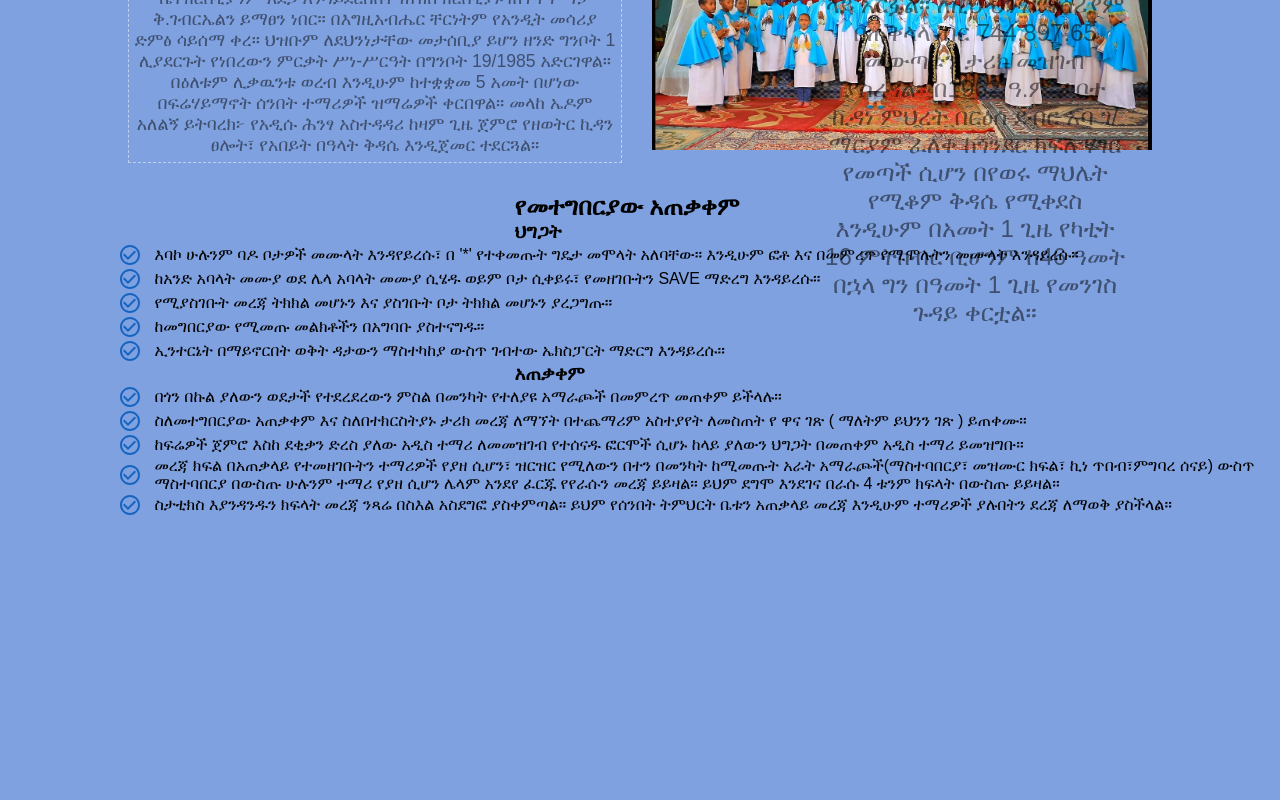
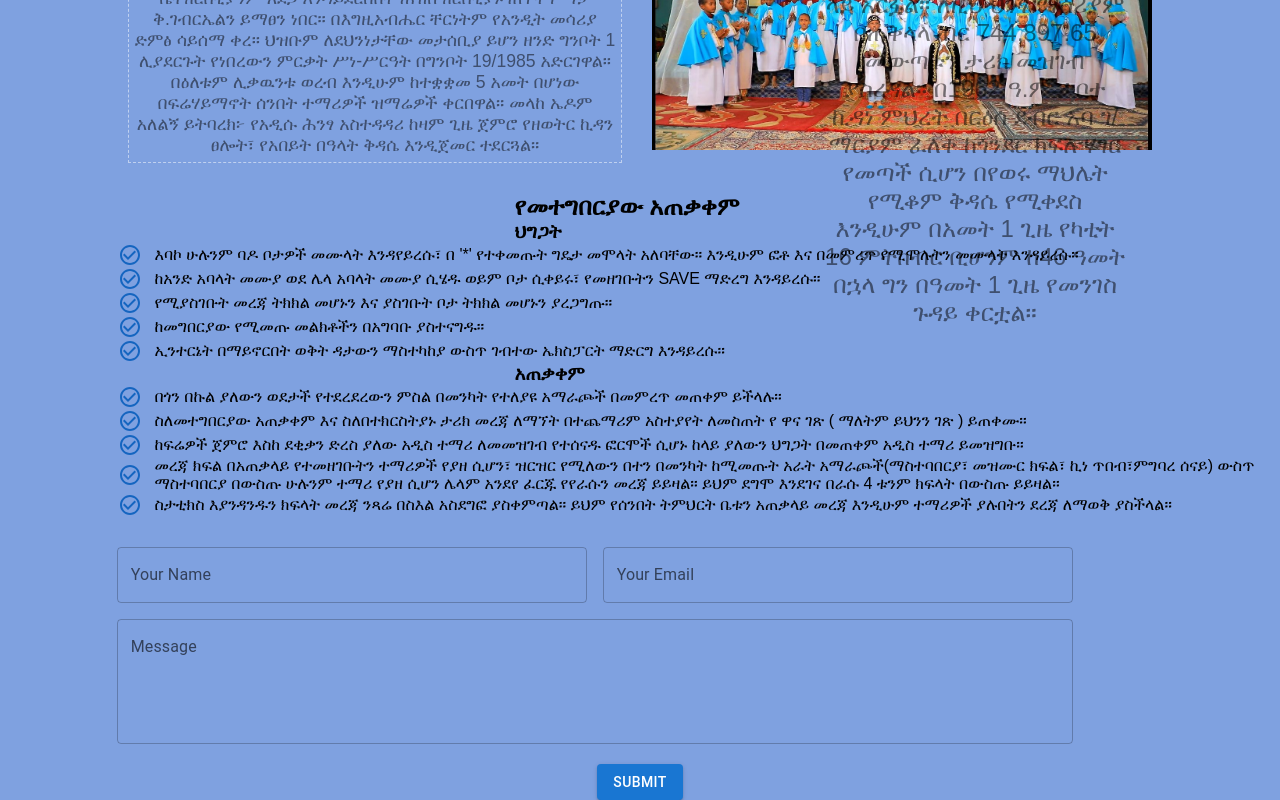
Before and after one commit to kebaHailu/gabriel-church-with-electron, a React (Create React App) app: page / in a window 1280 px wide. Shown: the part 3090-3890 px from the top of the page. Before the commit the page ends 3607 px from the top, so only its background shows below. Built offline with nearby package versions, Linux system fonts and the light colour scheme; the HTML template or start-up script is replaced by a standard one.

Commit message:
form submission to email

```diff
--- a/src/components/Home/Home.css
+++ b/src/components/Home/Home.css
@@ -101,6 +101,11 @@
   /* text-align: center; */
   margin-left: 8%;
 
+
+}
+
+#atekakem{
+ margin-bottom: 30px;
 }
 
 .higigat h2,.higigat h3{
@@ -118,3 +123,7 @@
   color: #1565C0;
   margin-right: 0.5em;
 }
+.textfield{
+  margin-left: 10em;
+
+}
--- a/src/components/Home/Home.jsx
+++ b/src/components/Home/Home.jsx
@@ -1,4 +1,4 @@
-import React from "react";
+import React, { useState } from "react";
 import "./Home.css";
 
 import logo from "../../Assets/Images/logo.png";
@@ -7,7 +7,36 @@ import wotatoch from "../../Assets/Images/wotat.jpeg";
 import Meakelawian from "../../Assets/Images/meakel.jpg";
 import dekikan from "../../Assets/Images/dekikan.jpg";
 import CheckCircleOutlineIcon from "@mui/icons-material/CheckCircleOutline";
+import { TextField, Button, Grid } from "@mui/material";
+import emailjs from "emailjs-com";
 function Home() {
+
+  const [name, setName] = useState("");
+  const [email, setEmail] = useState("");
+  const [message, setMessage] = useState("");
+   const onSubmit = (e) => {
+     e.preventDefault();
+
+     // Send the message via email
+     emailjs
+       .sendForm(
+         "service_aao4l5f",
+         "template_xwvv0ul",
+         e.target,
+         "NppqtQO-SCXAtch64"
+       )
+       .then((response) => {
+         console.log("Email sent successfully:", response.text);
+         // Reset the form fields
+         setName("");
+         setEmail("");
+         setMessage("");
+       })
+       .catch((error) => {
+         console.error("Email sending failed:", error);
+       });
+   };
+
   return (
     <>
       <div className="buttonList">
@@ -161,6 +190,60 @@ function Home() {
           </p>
         </div>
       </div>
+      <form onSubmit={onSubmit}>
+        <Grid container spacing={2}>
+          <Grid item xs={4.5} style={{ marginLeft: "9%" }}>
+            <TextField
+              name='user_name'
+              label="Your Name"
+              placeholder="Enter your name"
+              fullWidth
+              type="text"
+
+              value={name}
+              onChange={(e) => setName(e.target.value)}
+            />
+          </Grid>
+          <Grid item xs={4.5}>
+            <TextField
+            name='user_email'
+              label="Your Email"
+              placeholder="Enter your email"
+              fullWidth
+
+              type="email"
+              value={email}
+              onChange={(e) => setEmail(e.target.value)}
+            />
+          </Grid>
+          <Grid item xs={9} style={{ marginLeft: "9%" }}>
+            <TextField
+            name="message"
+              label="Message"
+              placeholder="Enter your message"
+
+              fullWidth
+              multiline
+              rows={4}
+              value={message}
+              onChange={(e) => setMessage(e.target.value)}
+            />
+          </Grid>
+        </Grid>
+        <Grid
+          item
+          xs={12}
+          style={{
+            display: "flex",
+            justifyContent: "center",
+            marginTop: "20px",
+          }}
+        >
+          <Button variant="contained" color="primary" type="submit">
+            Submit
+          </Button>
+        </Grid>
+      </form>
     </>
   );
 }
```
